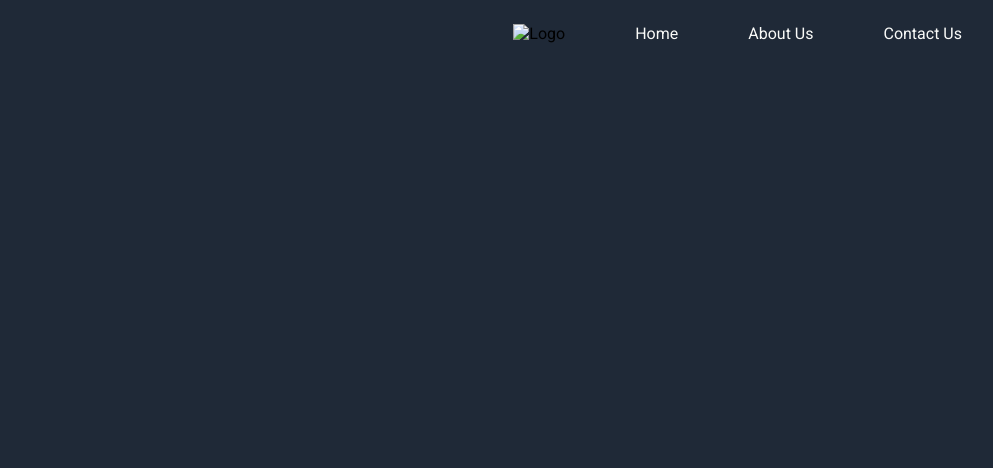
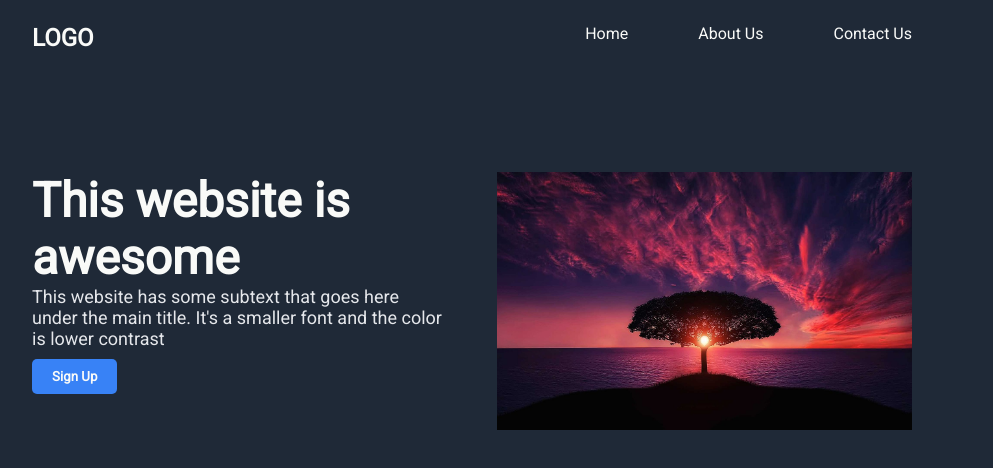
Before and after one commit to saltyjudge/wireframe, a plain HTML site: page index.html in a window 1280 px wide. Shown: the whole page, without its empty margins (168-1161 px from the left). Drawn offline with Linux system fonts and the light colour scheme.

Commit message:
Adding a new section and styling it

```diff
--- a/index.html
+++ b/index.html
@@ -10,12 +10,20 @@
     <header>
         <nav>
             <ul>
-                <li><img src="" alt="Logo"></li>
+                <li id="logo"><a href="#">LOGO</a></li>
                 <li><a href="#">Home</a></li>
                 <li><a href="#">About Us</a></li>
                 <li><a href="#">Contact Us</a></li>
             </ul>
         </nav>
     </header>
+    <div class="container">
+        <div class="item item1">
+            <h1>This website is awesome</h1>
+            <p>This website has some subtext that goes here under the main title. It's a smaller font and the color is lower contrast</p>
+            <button> Sign Up</button>
+        </div>
+        <div class="item item2"><img src="./tree-736885_1280.jpg" alt=""></div>
+    </div>
 </body>
 </html>
--- a/styles.css
+++ b/styles.css
@@ -1,22 +1,26 @@
 @import url('https://fonts.googleapis.com/css2?family=Roboto&display=swap');
 
 *{
-    margin:0px;
+    margin: 0px;
     padding:0px;
     box-sizing: border-box;
     background-color: #1f2937;
     font-family: 'Roboto', sans-serif;
+    color: #F9FAF8;
+}
+body{
+    margin: 24px 200px 24px 200px;
 }
 nav ul{
     display: flex;
-    margin: 24px 100px 24px 100px;
+    margin: 24px 0 24px 0px;
     justify-content: flex-end;
-    align-items: center;
     gap: 20px;
 }
 nav ul li{
     list-style: none;
-    margin-right: 50px;
+    margin-left: 50px;
+
 }
 #logo{
     display: block;
@@ -25,8 +29,41 @@ nav ul li{
     font-family: Roberto;
     font-weight: 800;
     font-size: 24px;
+    margin-left: 0px;
 }
 nav ul li a{
     text-decoration: none;
     color: #F9FAF8;
+
 }
+.container{
+    display: flex;
+    margin: 120px 0px 24px 0px;
+    gap: 50px;
+    justify-content: space-between;
+}
+.item{
+    width: 50%;
+}
+.item1 h1{
+    font-size: 48px;
+    font-weight: 800;
+}
+.item1 p{
+    font-size: 18px;
+    color: #E5E7EB;
+}
+.item1 button{
+    background-color: #3882F6;
+    font-weight: bold;
+    margin-top: 10px;
+    padding: 10px 20px;
+    border-radius: 5px;
+    border: none;
+    box-shadow: none;
+    cursor: pointer;
+}
+.item2 img{
+    object-fit: cover;
+    width: 100%;
+}
```
Also changed, not shown: tree-736885_1280.jpg (added).
